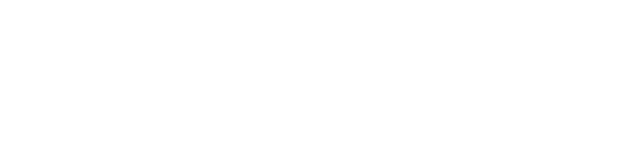
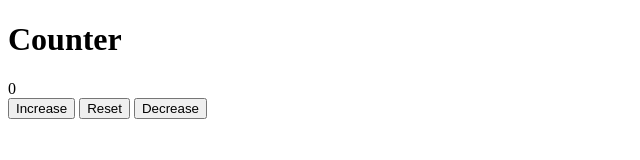
Before and after one commit to mousumiaktar/javascript-practice-file, a plain HTML site: page counter/index.html in a window 1280 px wide. Shown: the whole page, without its empty margins (0-640 px from the left). Drawn offline with Linux system fonts and the light colour scheme.

Commit message:
html added

```diff
--- a/counter/index.html
+++ b/counter/index.html
@@ -1,15 +1,25 @@
 <!DOCTYPE html>
 <html lang="en">
+
 <head>
     <meta charset="UTF-8">
     <meta http-equiv="X-UA-Compatible" content="IE=edge">
     <meta name="viewport" content="width=device-width, initial-scale=1.0">
-    <title>Document</title>
+    <title>COUNTER</title>
     <link rel="stylesheet" href="style.css">
 </head>
+
 <body>
+    <div class="container">
+        <h1>Counter</h1>
+        <span id="counter">0</span>
+        <div class="btn-container">
+            <button class="btn increase">Increase</button>
+            <button class="btn reset">Reset</button>
+            <button class="btn decrease">Decrease</button>
+        </div>
 
+        <script src="app.js"></script>
+</body>
 
-    <script src="app.js"></script>
-</body>
 </html>
```
